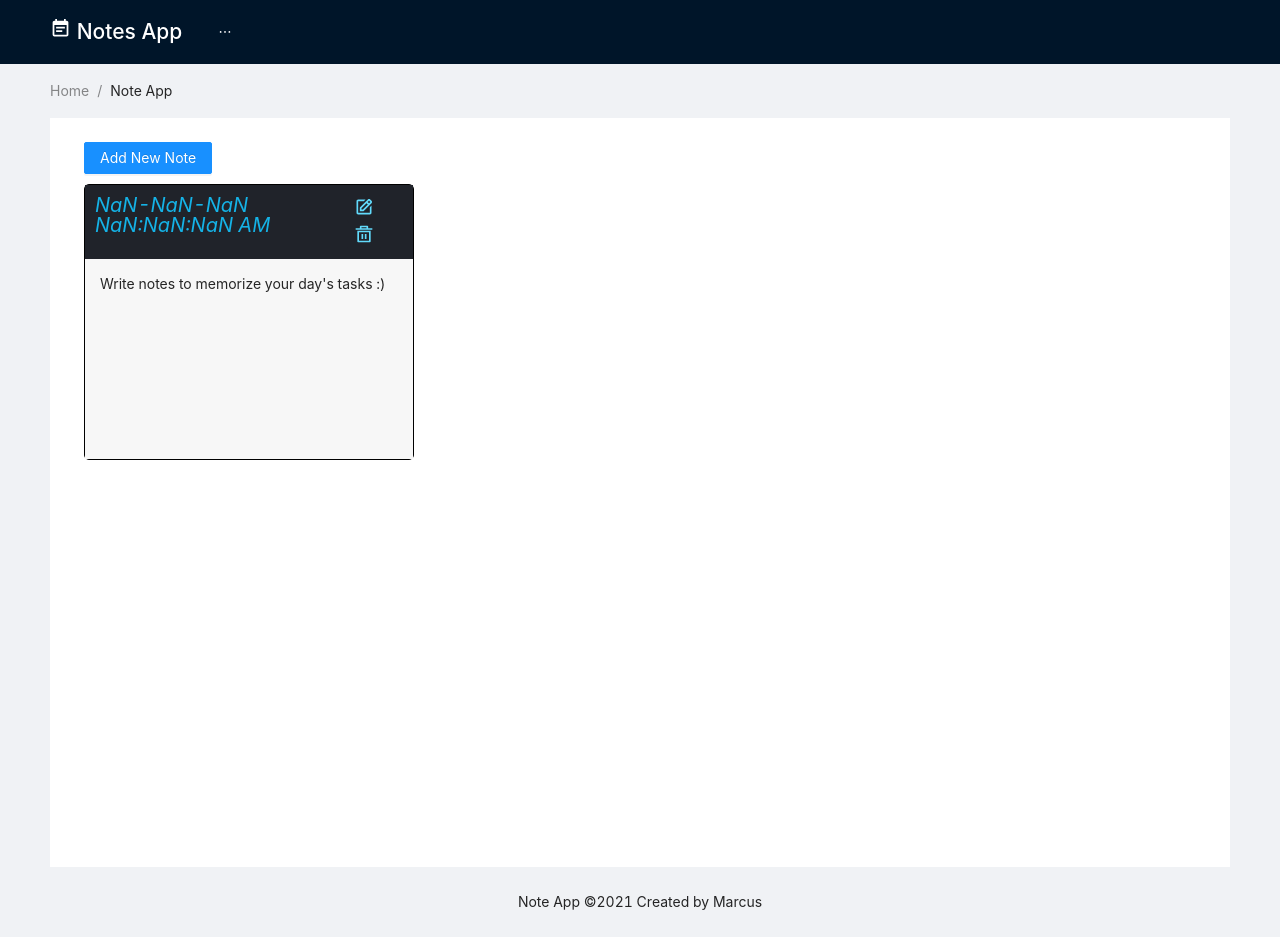
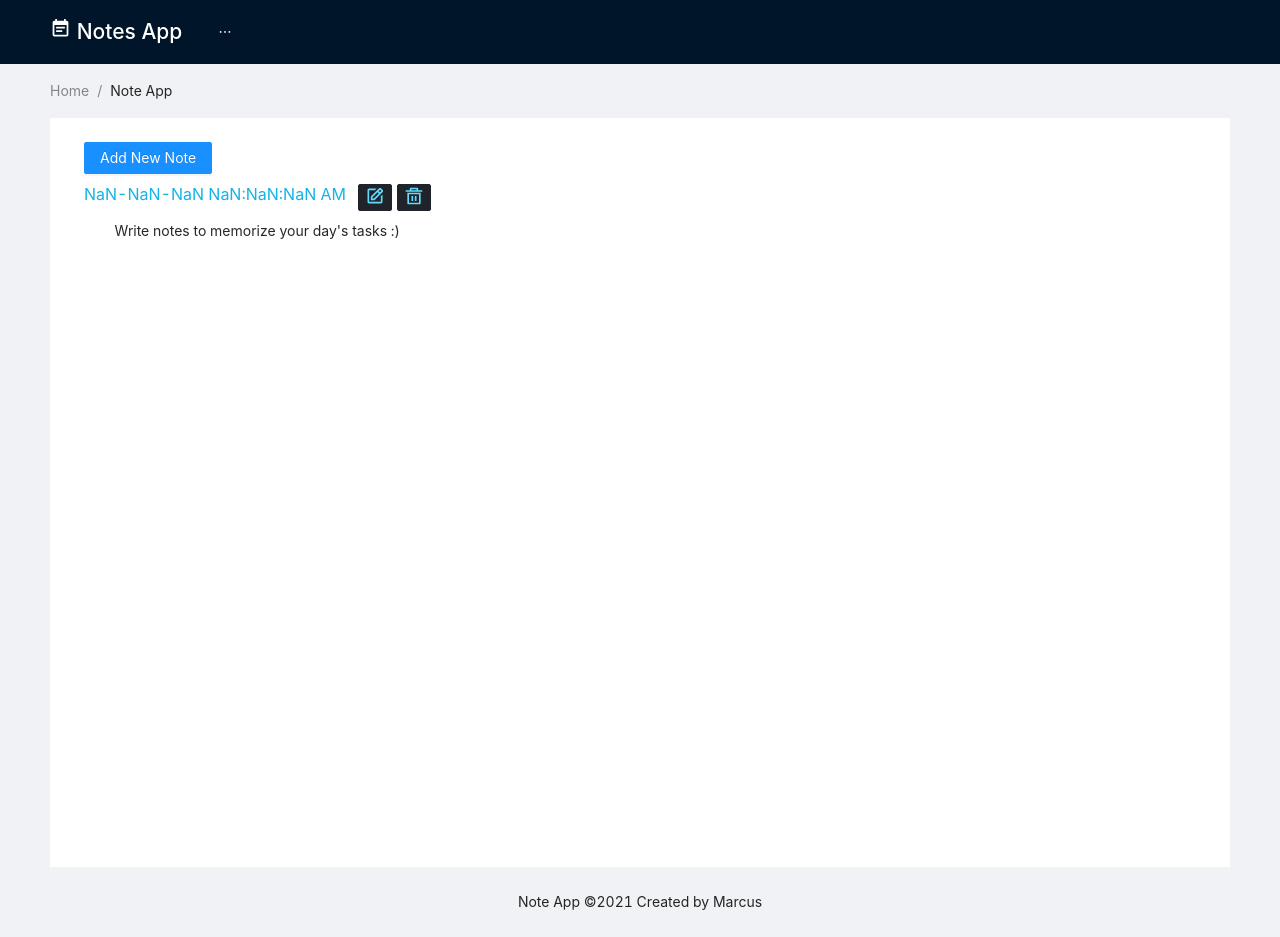
Before and after one commit to MarcusviniciusLsantos/Notes-app, a React (Create React App) app: page / in a window 1280 px wide. Built offline with nearby package versions, Linux system fonts and the light colour scheme.

Commit message:
note stylization

```diff
--- a/src/Note.css
+++ b/src/Note.css
@@ -1,47 +1,38 @@
 .app {
     margin: 10px;
-    width: 90%;
     line-height: 20px;
     border: 1px;
     border-radius: 5px;
-    flex-direction: column;
-    display: flex;
-    border: 1px solid black;
 }
 
 .noteHeader {
-    background-color: #20232a;
     display: flex;
-    font-size: 20px;
-    padding: 10px;
+    font-size: 16px;
     justify-content: space-between;
 }
 
 .noteContainer {
-    padding-top: 5px;
-    padding-left: 5px;
-    background-color: #f7f7f7;
-    height: 200px;
+    width: 100%;
+    text-align: center;
+    height: 100%;
 }
 
 .view {
     padding: 10px;
+    height: 222px;
+    word-break: break-all;
 }
 
 .edit {
-    resize: none;
-    outline: none;
     overflow: auto;
-    background-color: #f7f7f7;
-    border: none;
-    height: 90%;
-    width: 90%;
+    height: 100%;
+    width: 100%;
     font-size: 16px;
     padding: 10px;
+    text-align: center;
 }
 
 .dTime {
-    font-style: italic;
     color: rgb(21, 179, 231);
 }
 
```
